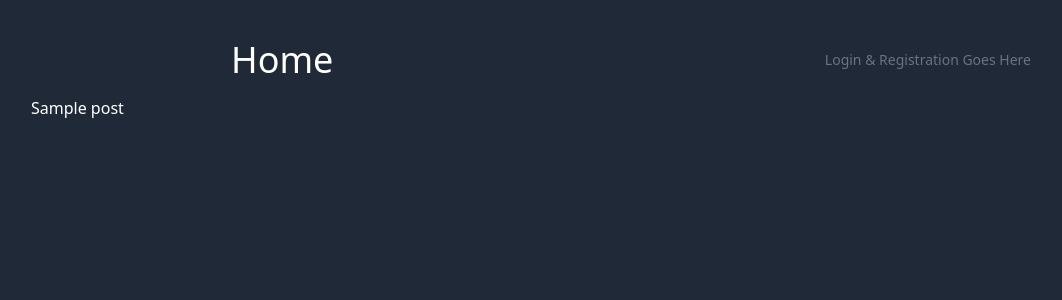
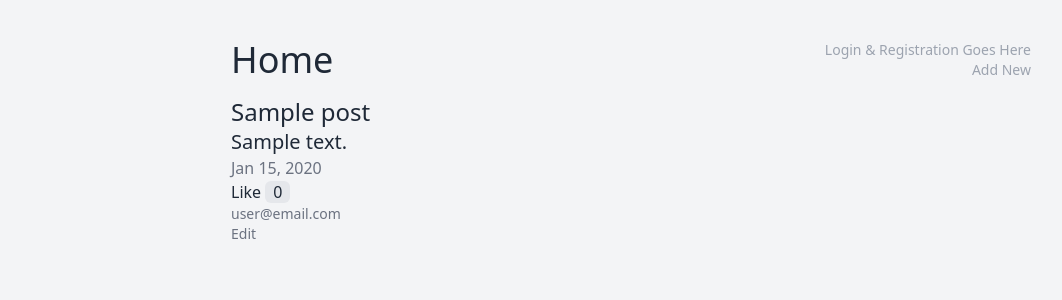
Before and after one commit to cristinaraipan/symfony, a Symfony app: template templates/micro_post/index.html.twig in a window 1280 px wide. Shown: the top 300 px of the page, without its empty margins (9-1071 px from the left). Run offline with Twig, Linux system fonts and the light colour scheme; the template is opened without the code that fills it: most values are stand-ins (such as "Sample title", 1, 10 or a date in 2020); some libraries are stand-ins or nearby versions.

Commit message:
se soluciona bug de bd y se customiza el proyecto

```diff
--- a/src/Controller/MicroPostController.php
+++ b/src/Controller/MicroPostController.php
@@ -72,7 +72,7 @@ class MicroPostController extends AbstractController
             //Redirect
         }
         return $this->renderForm(
-            'micro_post/add.html.twig',
+            'micro_post/edit.html.twig',
             [
                 'form'=> $form
             ]
--- a/templates/base.html.twig
+++ b/templates/base.html.twig
@@ -1,5 +1,5 @@
 <!DOCTYPE html>
-<html class="dark">
+<html class="">
 
 <head>
     <meta charset="UTF-8">
@@ -32,12 +32,15 @@
         </div>
         <div class="text-right">
             <div class="text-sm text-gray-400 dark:text-gray-500">
-                Login & Registration Goes Here
+                <div>Login & Registration Goes Here</div>
+                <div>
+                    <a href="{{path('app_micro_post_add')}}">Add New</a>
+                </div>
             </div>
         </div>
     </div>
 
-    <div class="w-full md:w-auto">
+    <div class="w-full md:w-2/3 mx-auto">
         {% for message in app.flashes('success') %}
         <div class="rounded-md p-2 border-green-300 bg-green-50 border dark:border-green-600 dark:bg-green-700 dark:text-white mb-4">{{ message }}</div>
 
--- a/templates/micro_post/edit.html.twig
+++ b/templates/micro_post/edit.html.twig
@@ -3,5 +3,5 @@
 {% block title %}Editing an existing post {% endblock %}
 
 {% block body %}
-  {{include ('micro-post/_form.html.twig')}}
+  {{include ('micro_post/_form.html.twig')}}
 {% endblock %}
--- a/templates/micro_post/index.html.twig
+++ b/templates/micro_post/index.html.twig
@@ -3,17 +3,36 @@
 {% block title %}All posts{% endblock %}
 
 {% block body %}
-   <div>
+<div class="grid grid-cols-1 sm:grid-cols-2 xl:grid-cols-3 gap-4">
     {% if posts|length > 0 %}
         {% for post in posts %}
-            <div>
-                <a href="{{ path('app_micro_post_show', {post: post.id}) }}">
-                    {{ post.title }}
-                </a>
+            <div class="mb-4">
+                <div class="text-2xl">
+                    <a href="{{ path('app_micro_post_show', {post: post.id}) }}">
+                        {{ post.title }}
+                    </a>
+                </div>
+                <div class="text-xl dark:text-gray-400">
+                    {{post.text}}
+                </div>
+                <div class="text-gray-500 dark:text-gray-400">
+                    {{post.created | date("M j, Y")}}
+                </div>
+                <div class="">
+                    <a href="#">
+                        Like <span class="px-2 rounded-md bg-gray-200 dark:bg-gray-700">0</span>
+                    </a>
+                </div>
+                <div class="text-sm text-gray-500 dark:text-gray-400">
+                    <a href="#">user@email.com</a>
+                </div>
+                <div class="text-sm text-gray-500 dark:text-gray-400">
+                    <a href="{{path('app_micro_post_edit', {post: post.id})}}">Edit</a>
+                </div>
             </div>
-         {% endfor %}
+        {% endfor %}
     {% else %}
         There's nothing here yet!
     {% endif %}
-    </div>
+</div>
 {% endblock %}
```
Also changed, not shown: migrations/Version20230725143626.php (added, +31 -0 lines), templates/micro_post/_form.html.twig (+11 -5 lines), templates/hello/index.html.twig (indentation only).
